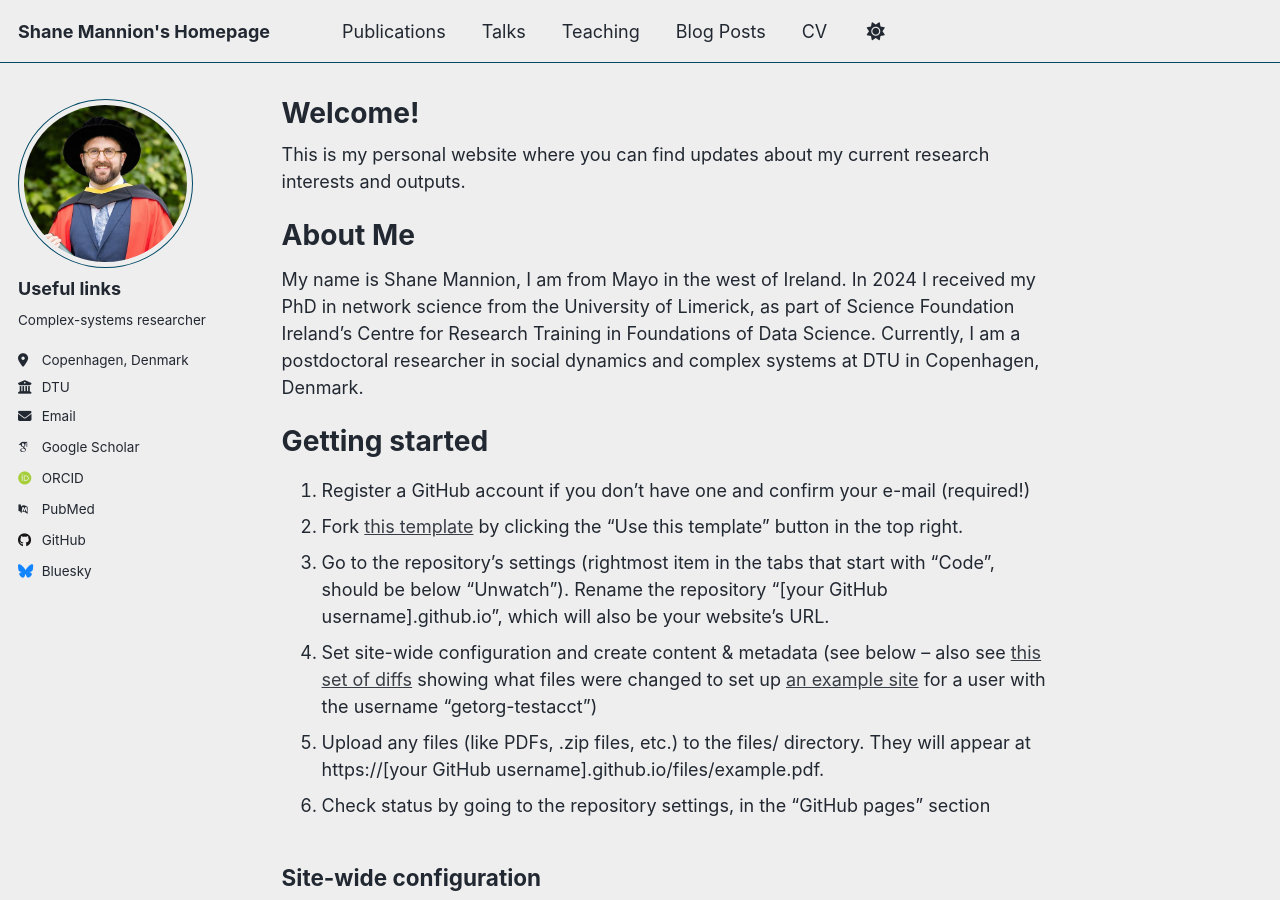
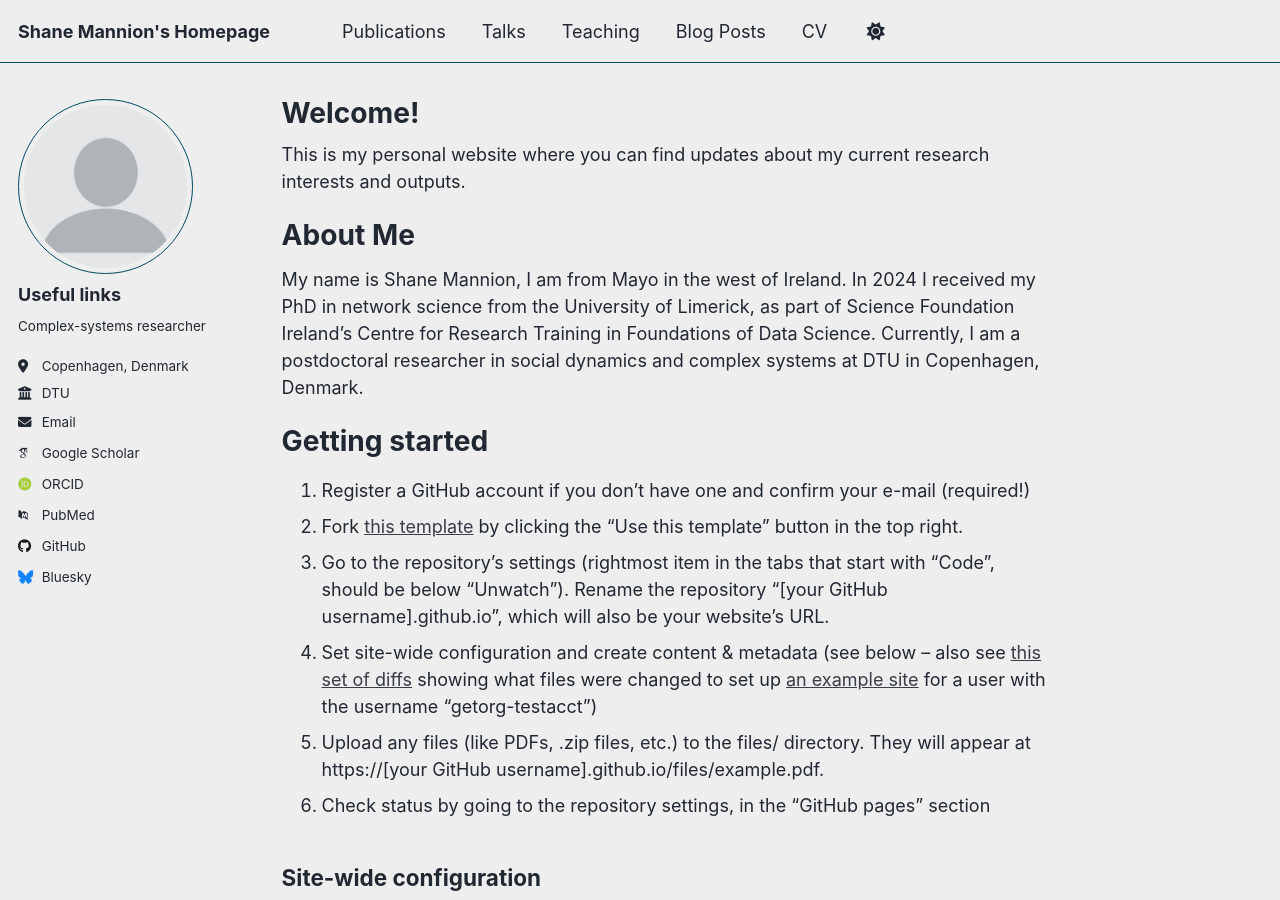
Before and after one commit to shmannion/shmannion.github.io, a Jekyll site: the page built from _pages/about.md, in a window 1280 px wide and 900 px high. Built offline with Jekyll 4.4.1, drawn with Linux system fonts in a browser that asks for light colours; some web fonts are replaced; a script that is not in the unit is left out.

Commit message:
changed profile pic format

```diff
--- a/_config.yml
+++ b/_config.yml
@@ -22,7 +22,7 @@ repository               : "academicpages/academicpages.github.io"
 #               Additional customization can be done by editing /_includes/author-profile.html
 author:
   # Biographic information
-  avatar           : "profile_picture.png"
+  avatar           : "profile.png"
   name             : "Useful links"
   pronouns         : # example: "she/her"
   bio              : "Complex-systems researcher"
```
